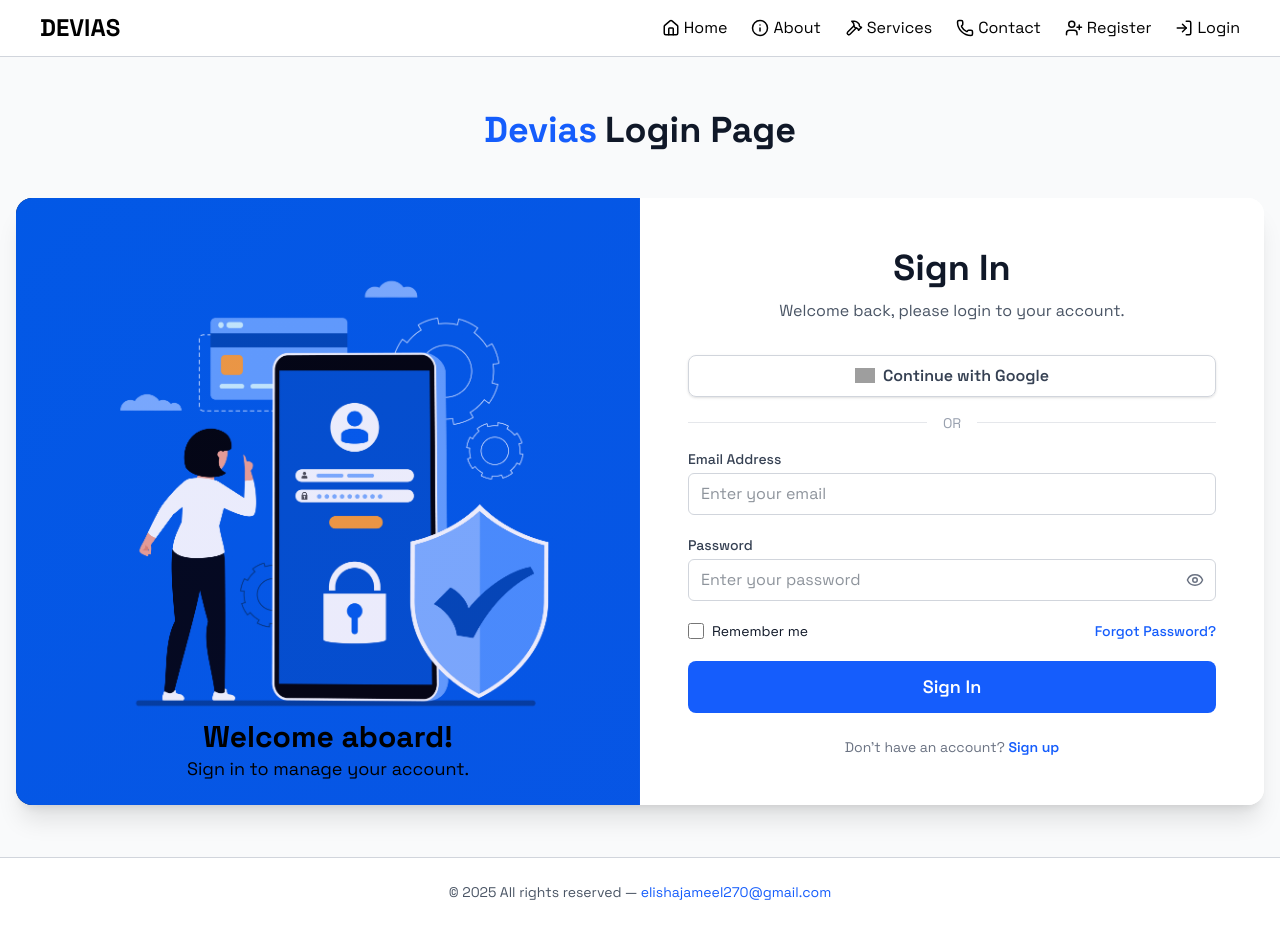
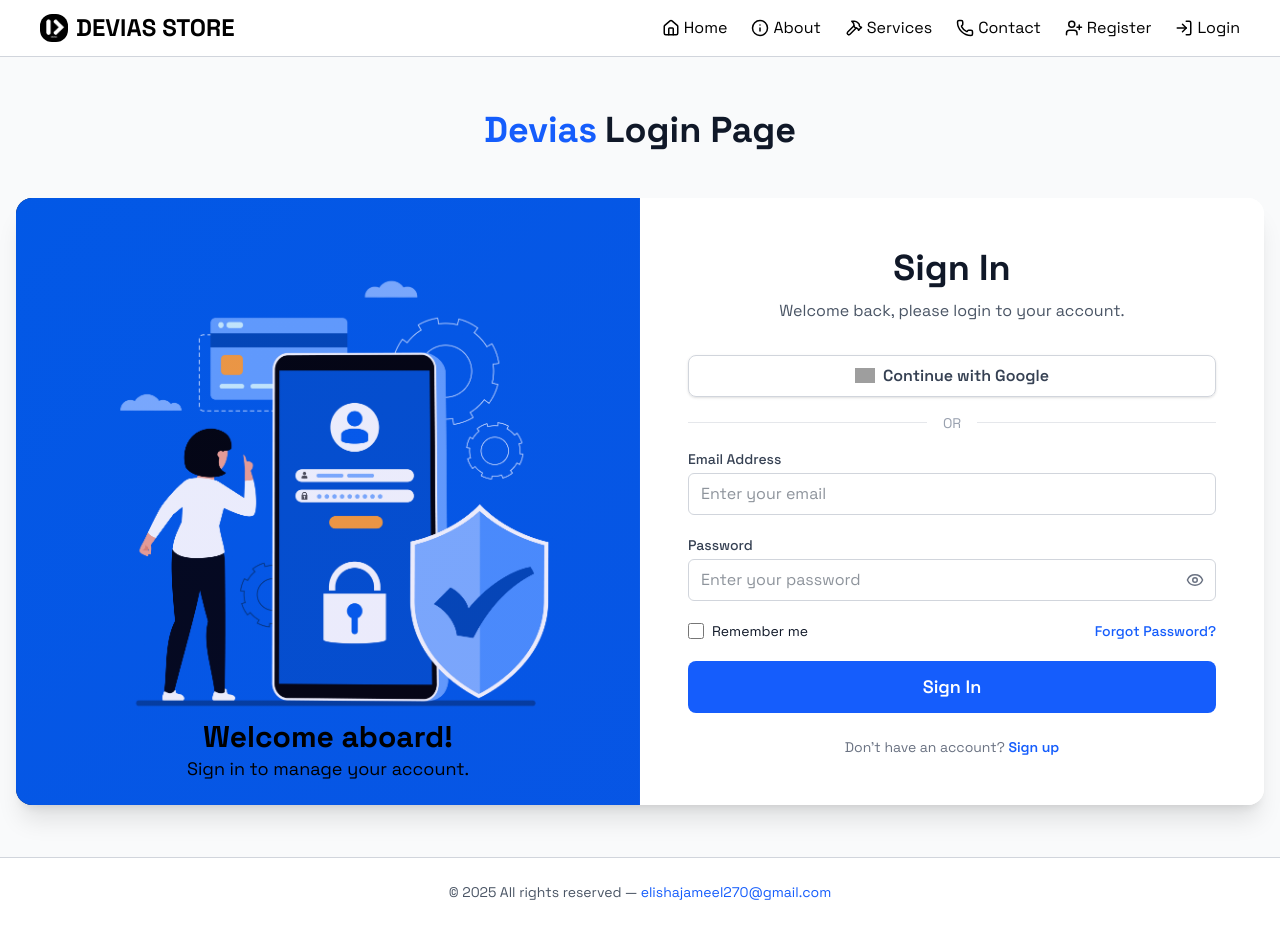
Before and after one commit to elishabhatti/e-commerce-with-mern, a React (Vite) app in the folder client/: page /login in a window 1280 px wide. Built offline with nearby package versions, Linux system fonts and the light colour scheme; no server answers; grey boxes are pictures that could not be loaded.

Commit message:
showing price based on currency

```diff
--- a/client/src/components/Navbar.jsx
+++ b/client/src/components/Navbar.jsx
@@ -68,8 +68,10 @@ const Navbar = () => {
   return (
     <header className="border-b border-gray-300 px-6 md:px-10 py-3">
       <div className="flex justify-between items-center">
-        <div className="text-2xl font-black">
-          <NavLink to="/">DEVIAS</NavLink>
+        <div className="text-2xl font-black flex gap-2 items-center">
+          <img className="w-7 h-7 rounded-xl"
+           src="/images/Black and White Modern Digital Marketing Logo.png" alt="" />
+          <NavLink to="/">DEVIAS STORE</NavLink>
         </div>
 
         <button
--- a/client/src/pages/Home.jsx
+++ b/client/src/pages/Home.jsx
@@ -15,6 +15,17 @@ gsap.registerPlugin(ScrollTrigger);
 const Home = () => {
   const [products, setProducts] = useState([]);
   const [isLoading, setIsLoading] = useState(true); // ✅ Loading state
+  const [selectedCountry, setSelectedCountry] = useState("pk");
+
+  const currencyRates = {
+    pk: { symbol: "₨", rate: 280 }, // 1 USD = 280 PKR
+    in: { symbol: "₹", rate: 83 }, // 1 USD = 83 INR
+    usa: { symbol: "$", rate: 1 }, // USD base
+  };
+
+  const { symbol, rate } = currencyRates[selectedCountry];
+  const convertedPrice = (products.price * rate).toFixed(0);
+
   const navigate = useNavigate();
 
   const heroRef = useRef(null);
@@ -154,6 +165,16 @@ const Home = () => {
         Explore Our <span className="text-purple-600">Curated</span> Products
       </h1>
 
+      <select
+        value={selectedCountry}
+        onChange={(e) => setSelectedCountry(e.target.value)}
+        className="mb-6 border rounded px-3 py-2"
+      >
+        <option value="pk">Pakistan</option>
+        <option value="in">India</option>
+        <option value="usa">USA</option>
+      </select>
+
       {/* Loading State */}
       {isLoading ? (
         <div className="flex justify-center items-center h-64">
@@ -216,8 +237,10 @@ const Home = () => {
 
                 <div className="flex justify-between items-center mt-auto pt-4 border-t border-gray-100">
                   <span className="text-gray-900 font-bold text-xl">
-                    ${product.price}
+                    {symbol}
+                    {(product.price * rate).toFixed(0)}
                   </span>
+
                   <span className="text-yellow-500 text-sm font-semibold flex items-center">
                     <span className="mr-1">⭐</span> {product.rating} (
                     {product.reviews})
```
Also changed, not shown: 1 other file (tests, documents, lock files or other folders).
